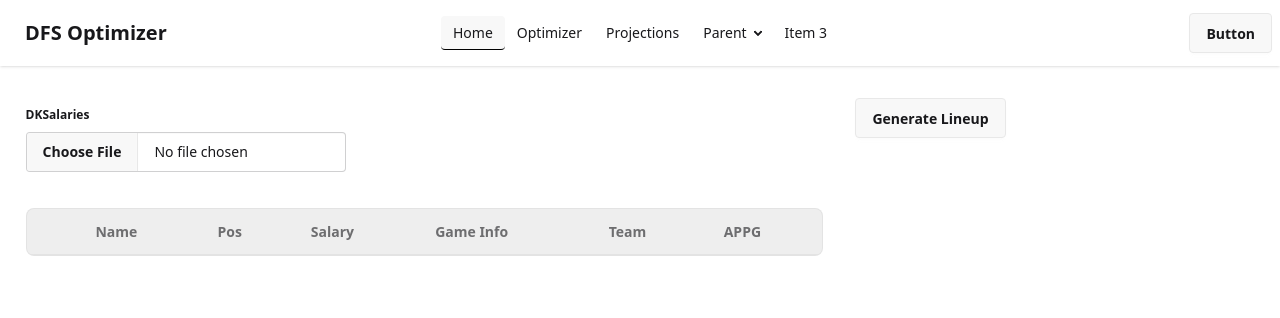
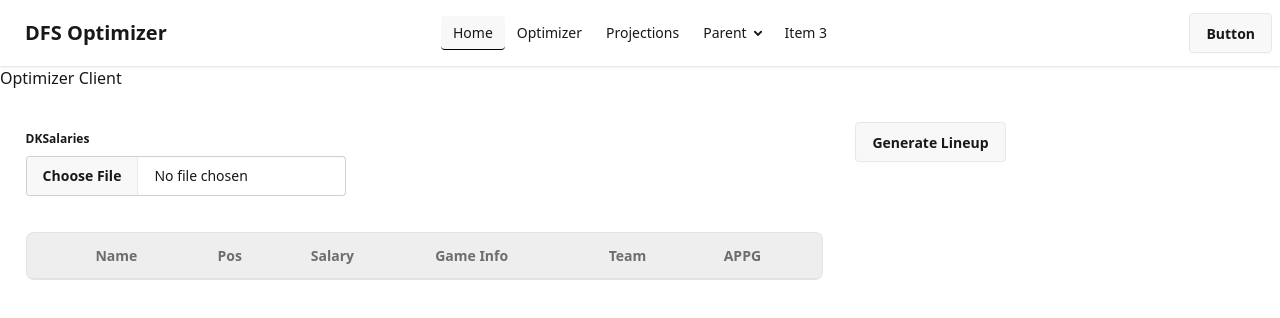
Before and after one commit to forwoodb/lineup-optimizer, a Next.js app: page /optimizer in a window 1280 px wide. Shown: the top 318 px of the page. Built offline with nearby package versions, Linux system fonts and the light colour scheme.

Commit message:
Created OptimizerClient component to handle data distribution to other components

```diff
--- a/app/components/Optimizer.tsx
+++ b/app/components/Optimizer.tsx
@@ -1,17 +1,23 @@
 "use client";
 
-import { useState } from "react";
+import { useState, useEffect } from "react";
 import { LineupPlayer, CSVPlayer } from "../lib/types";
 
 const Optimizer = () => {
   const [lineup, setLineup] = useState<LineupPlayer[]>();
+  const [csvData, setCsvData] = useState<CSVPlayer[]>([]);
 
-  const DKSalaries = localStorage.getItem("DKSalaries");
+  useEffect(() => {
+    const load = async () => {
+      const DKSalaries = localStorage.getItem("DKSalaries");
+      if (!DKSalaries) return;
 
-  let csvData: CSVPlayer[];
-  if (DKSalaries) {
-    csvData = JSON.parse(DKSalaries);
-  }
+      const parsed = JSON.parse(DKSalaries);
+      setCsvData(parsed); // now async → safe
+    };
+
+    load();
+  }, []);
 
   const generateLineup = async () => {
     const res = await fetch("/api/optimize", {
--- /dev/null
+++ b/app/components/OptimizerClient.tsx
@@ -0,0 +1,41 @@
+"use client";
+
+import { useState, useEffect } from "react";
+import fs from "fs";
+import { parse } from "csv-parse/sync";
+import PlayersTable from "../components/PlayersTable";
+import { CSVPlayer } from "../lib/types";
+import Optimizer from "../components/Optimizer";
+import FileUpload from "../components/FileUpload";
+const OptimizerClient = () => {
+  // const DKSalaries = localStorage.getItem("DKSalaries");
+  // // const csvFile = fs.readFileSync("./app/python/csv-data/DKSalaries.csv");
+  // // const csvData: CSVPlayer[] = parse(csvFile, {
+  // //   columns: true,
+  // //   skip_empty_lines: true,
+  // // });
+
+  // let csvData;
+  // if (DKSalaries) {
+  //   csvData = JSON.parse(DKSalaries);
+  // }
+
+  return (
+    <div>
+      <h1>Optimizer Client</h1>
+      <div className="flex gap-8 w-[96%] mt-8 m-auto ">
+        <div className="flex-2">
+          {/* <FileUploadSC /> */}
+          <FileUpload />
+          <PlayersTable />
+          {/* <PlayersTable csvData={csvData} /> */}
+        </div>
+        <div className="flex-1 ">
+          <Optimizer />
+        </div>
+      </div>
+    </div>
+  );
+};
+
+export default OptimizerClient;
--- a/app/components/PlayersTable.tsx
+++ b/app/components/PlayersTable.tsx
@@ -17,9 +17,6 @@ const PlayersTable = () => {
 
     load();
   }, []);
-  // const DKSalaries = localStorage.getItem("DKSalaries");
-
-  // const csvData: CSVPlayer[] = JSON.parse(DKSalaries);
 
   return (
     <>
--- a/app/optimizer/page.tsx
+++ b/app/optimizer/page.tsx
@@ -1,36 +1,9 @@
-import fs from "fs";
-import { parse } from "csv-parse/sync";
-import PlayersTable from "../components/PlayersTable";
-import { CSVPlayer } from "../lib/types";
-import Optimizer from "../components/Optimizer";
-import FileUpload from "../components/FileUpload";
+import OptimizerClient from "../components/OptimizerClient";
 
 const OptimizerPage = () => {
-  // const DKSalaries = localStorage.getItem("DKSalaries");
-  // // const csvFile = fs.readFileSync("./app/python/csv-data/DKSalaries.csv");
-  // // const csvData: CSVPlayer[] = parse(csvFile, {
-  // //   columns: true,
-  // //   skip_empty_lines: true,
-  // // });
-
-  // let csvData;
-  // if (DKSalaries) {
-  //   csvData = JSON.parse(DKSalaries);
-  // }
-
   return (
     <main>
-      <div className="flex gap-8 w-[96%] mt-8 m-auto ">
-        <div className="flex-2">
-          {/* <FileUploadSC /> */}
-          <FileUpload />
-          <PlayersTable />
-          {/* <PlayersTable csvData={csvData} /> */}
-        </div>
-        <div className="flex-1 ">
-          <Optimizer />
-        </div>
-      </div>
+      <OptimizerClient />
     </main>
   );
 };
```
